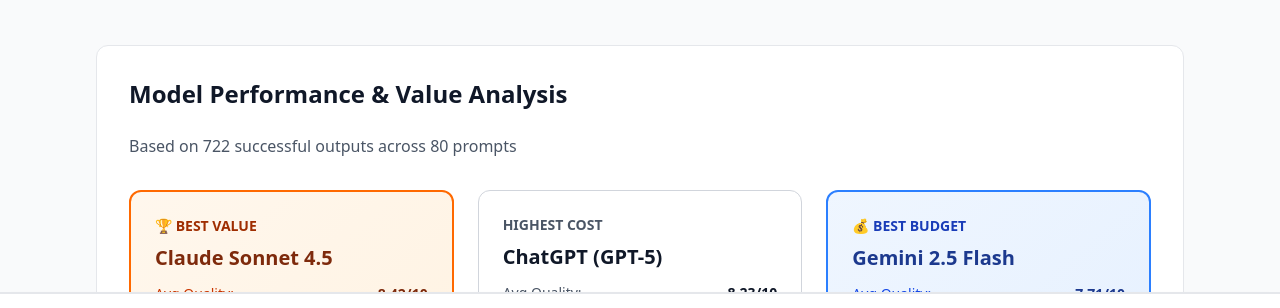
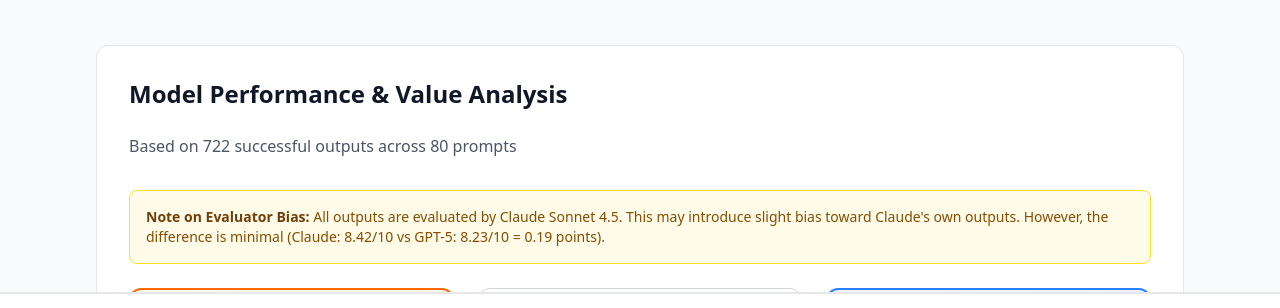
Before and after one commit to earino/nonprofit-ai, an Astro site: page /testing-costs in a window 1280 px wide. Shown: the part 410-718 px from the top of the page. Built offline with nearby package versions, Linux system fonts and the light colour scheme; Astro itself is replaced by a stand-in of ours.

Commit message:
Add evaluator bias disclosure to testing costs page
Acknowledge that Claude Sonnet 4.5 evaluates all outputs (including
its own), which may introduce slight bias. However, the difference is
minimal (8.42 vs 8.23 = 0.19 points).

Transparency about methodology strengthens credibility.

```diff
--- a/src/pages/testing-costs.astro
+++ b/src/pages/testing-costs.astro
@@ -72,6 +72,12 @@
     <div class="bg-white border border-gray-200 rounded-xl p-8 mb-12">
       <h2 class="text-2xl font-bold mb-6">Model Performance & Value Analysis</h2>
       <p class="text-gray-600 mb-8">Based on 722 successful outputs across 80 prompts</p>
+
+      <div class="bg-yellow-50 border border-yellow-300 rounded-lg p-4 mb-6 text-sm">
+        <strong class="text-yellow-900">Note on Evaluator Bias:</strong>
+        <span class="text-yellow-800"> All outputs are evaluated by Claude Sonnet 4.5. This may introduce slight bias toward Claude's own outputs.
+        However, the difference is minimal (Claude: 8.42/10 vs GPT-5: 8.23/10 = 0.19 points).</span>
+      </div>
 
       <div class="grid grid-cols-1 md:grid-cols-3 gap-6 mb-8">
         <!-- Claude - Best Value -->
```
